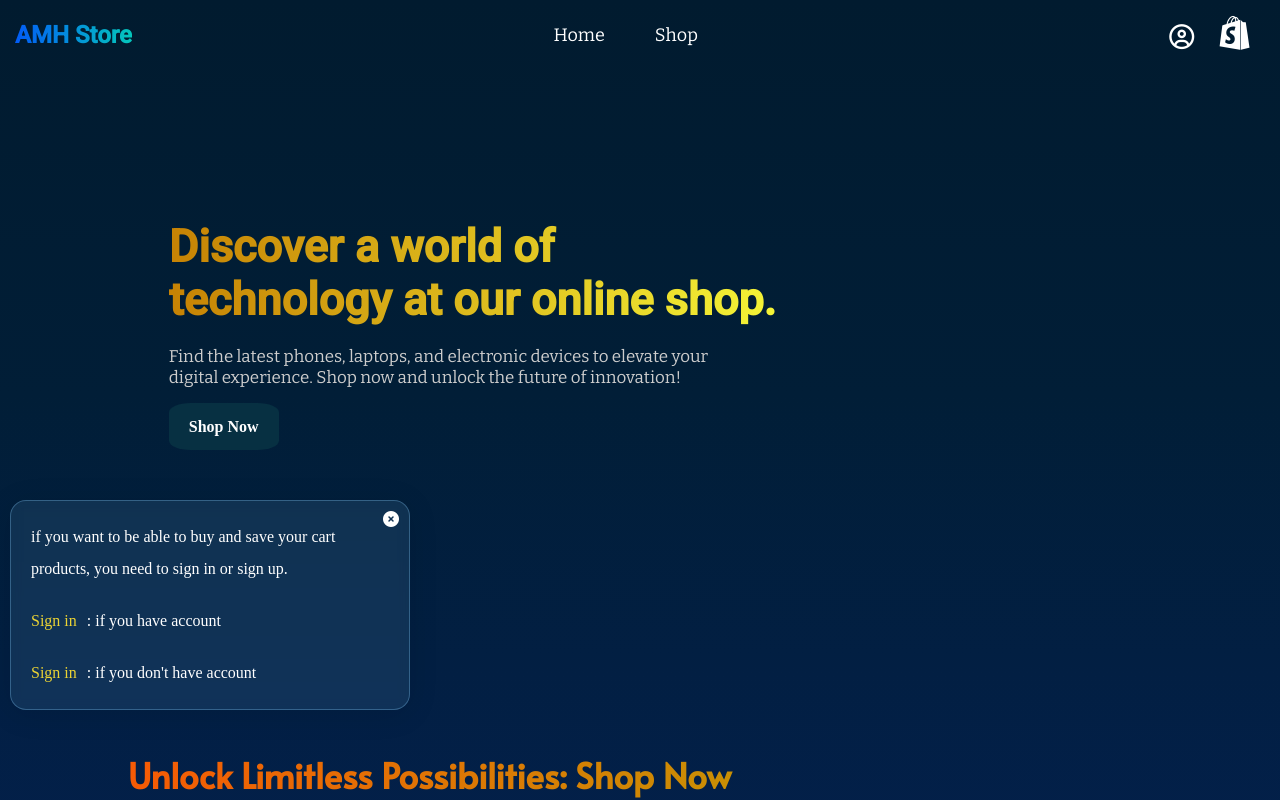
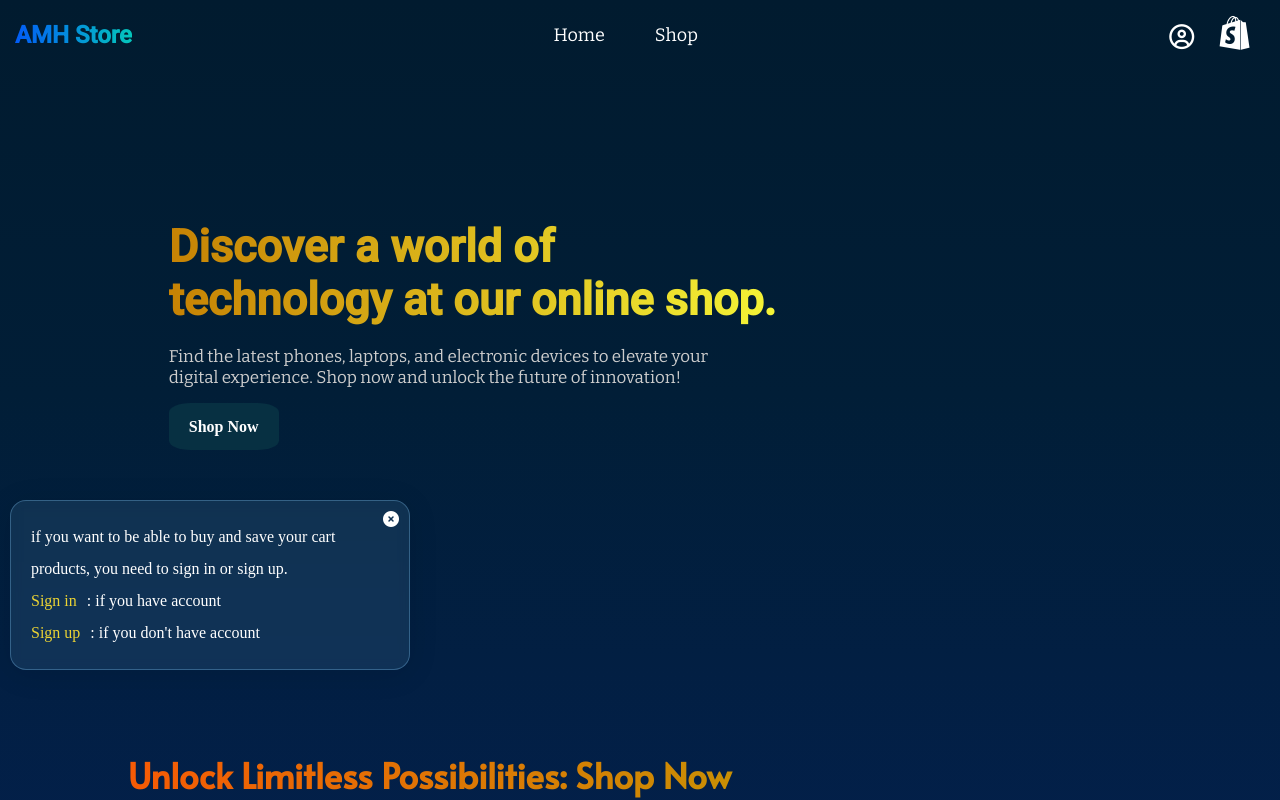
Before and after one commit to GSG-G13/team-4, a React (Vite) app in the folder client/: page / in a window 1280 px wide. Shown: the top 800 px of the page. Built offline with nearby package versions, Linux system fonts and the light colour scheme; no server answers; grey boxes are pictures that could not be loaded.

Commit message:
add footer

```diff
--- a/client/src/components/header.jsx
+++ b/client/src/components/header.jsx
@@ -1,14 +1,18 @@
 
-import React from 'react';
+import React, { useState } from 'react';
 import '../style/header.css';
 import { motion } from "framer-motion"
 import { Link } from "react-router-dom"
 
 const HeaderHome = () => {
+  const [show, setShow] = useState(true);
   const token = document.cookie.split('=')[1]
+  const showMessage =  () => {
+    setShow(false);
+  }
   return (
     <div className='header'>
-      {!token && <div className="sign-message">
+      {!token && <div className="sign-message" style={{ display: show ? 'block' : 'none' }}>
         <p>if you want to be able to buy and save your cart products, you need to sign in or sign up. </p>
         <p>
           <Link to='/signin'
@@ -19,11 +23,11 @@ const HeaderHome = () => {
         <p>
           <Link to='/signup'
             className="sign-in-button"
-          >Sign in</Link>
+          >Sign up</Link>
           : if you don't have account
         </p>
 
-        <i class="fa-solid fa-circle-xmark"></i>
+        <i onClick={showMessage} class="fa-solid fa-circle-xmark"></i>
       </div>}
       <div className='videoAn'>
         <motion.video
--- a/client/src/index.css
+++ b/client/src/index.css
@@ -9,7 +9,7 @@
   width: 10px;
 }
 ::-webkit-scrollbar-thumb{
-  background: blue;
+  background: rgb(0, 94, 255);
 
   border-radius: 20px;
 }
--- a/client/src/style/shop.css
+++ b/client/src/style/shop.css
@@ -21,17 +21,17 @@
   padding: 10px;
   margin-right: 8px;
   border-radius: 5px;
-  border: 1px solid #2b2eff;
-  color: #2b2eff;
+  border: 1px solid #ebd334;
+  color: #ebd334;
   cursor: pointer;
 }
 
 .paginationBttns a:hover{
   color: #fff;
-  background-color: #2b2eff;
+  background-color: #ebd334;
 }
 
 .paginationActive a{
   color: #fff;
-  background-color: #2b2eff;
+  background-color: #ebd334;
 }
```
